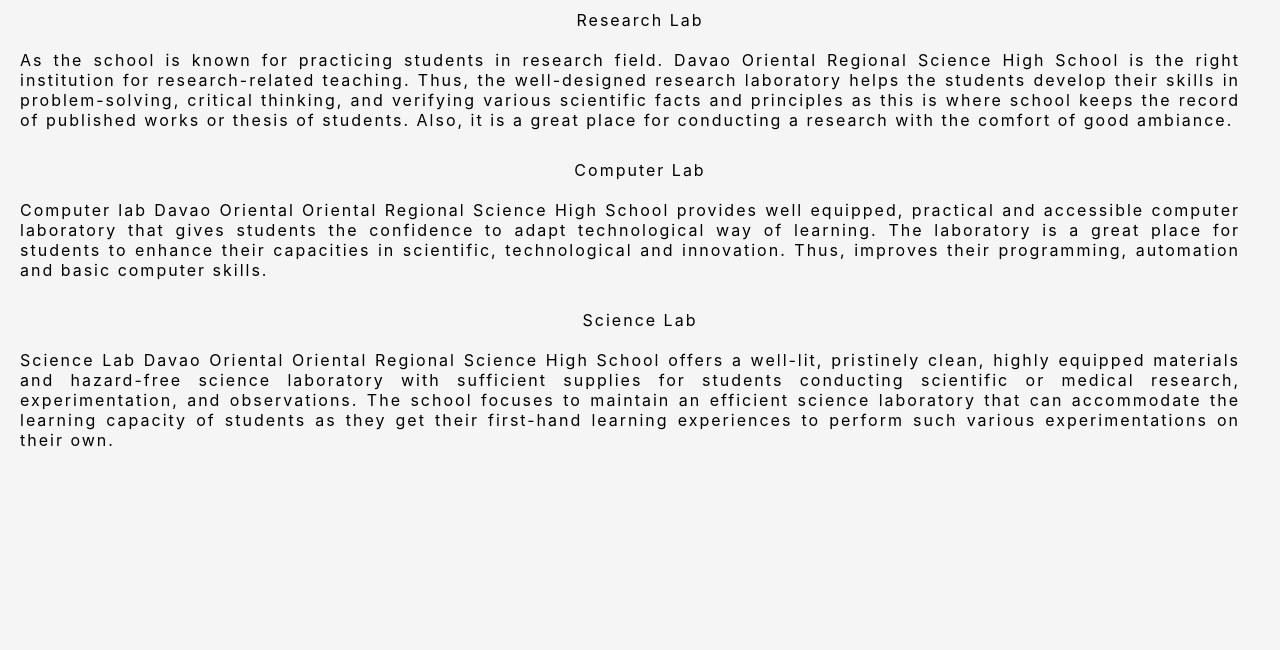
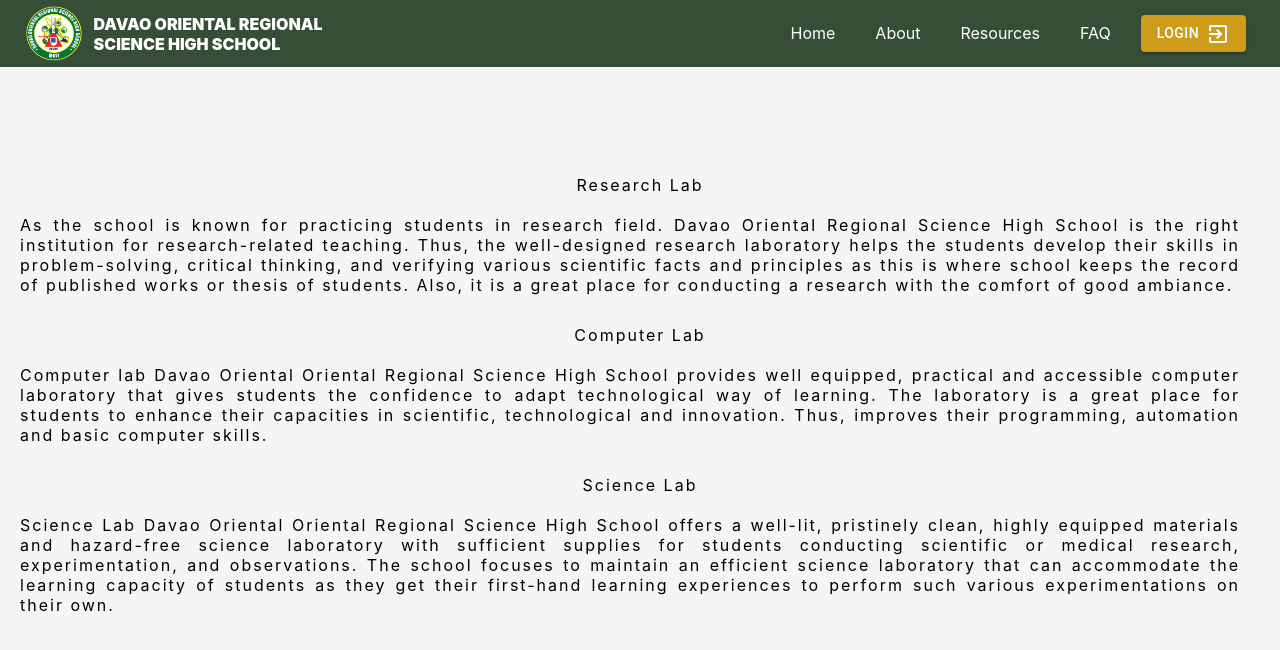
Before and after one commit to nonsense00027/dorshs, a React (Create React App) app: page /resources in a window 1280 px wide. Shown: the top 650 px of the page. Built offline with nearby package versions, Linux system fonts and the light colour scheme.

Commit message:
adjusted layout in the resources page

```diff
--- a/src/pages/Landing/Landing.css
+++ b/src/pages/Landing/Landing.css
@@ -206,7 +206,9 @@
 
 .resources {
   background-color: whitesmoke;
-  display: flex;
+  display: grid;
+  /* padding-top: 67px; */
+  place-items: center;
 }
 
 .head {
--- a/src/pages/Landing/Resources/Resources.js
+++ b/src/pages/Landing/Resources/Resources.js
@@ -1,12 +1,14 @@
-import React from 'react';
-import Details from './Details';
+import React from "react";
+import Details from "./Details";
+import Navbar from "../Navbar";
 
 function Resources() {
-    return (
-        <div className='resources'>
-            <Details />
-        </div>
-    )
+  return (
+    <div className="resources">
+      <Navbar />
+      <Details />
+    </div>
+  );
 }
 
-export default Resources
+export default Resources;
```
Also changed, not shown: 1 other file (tests, documents, lock files or other folders).
